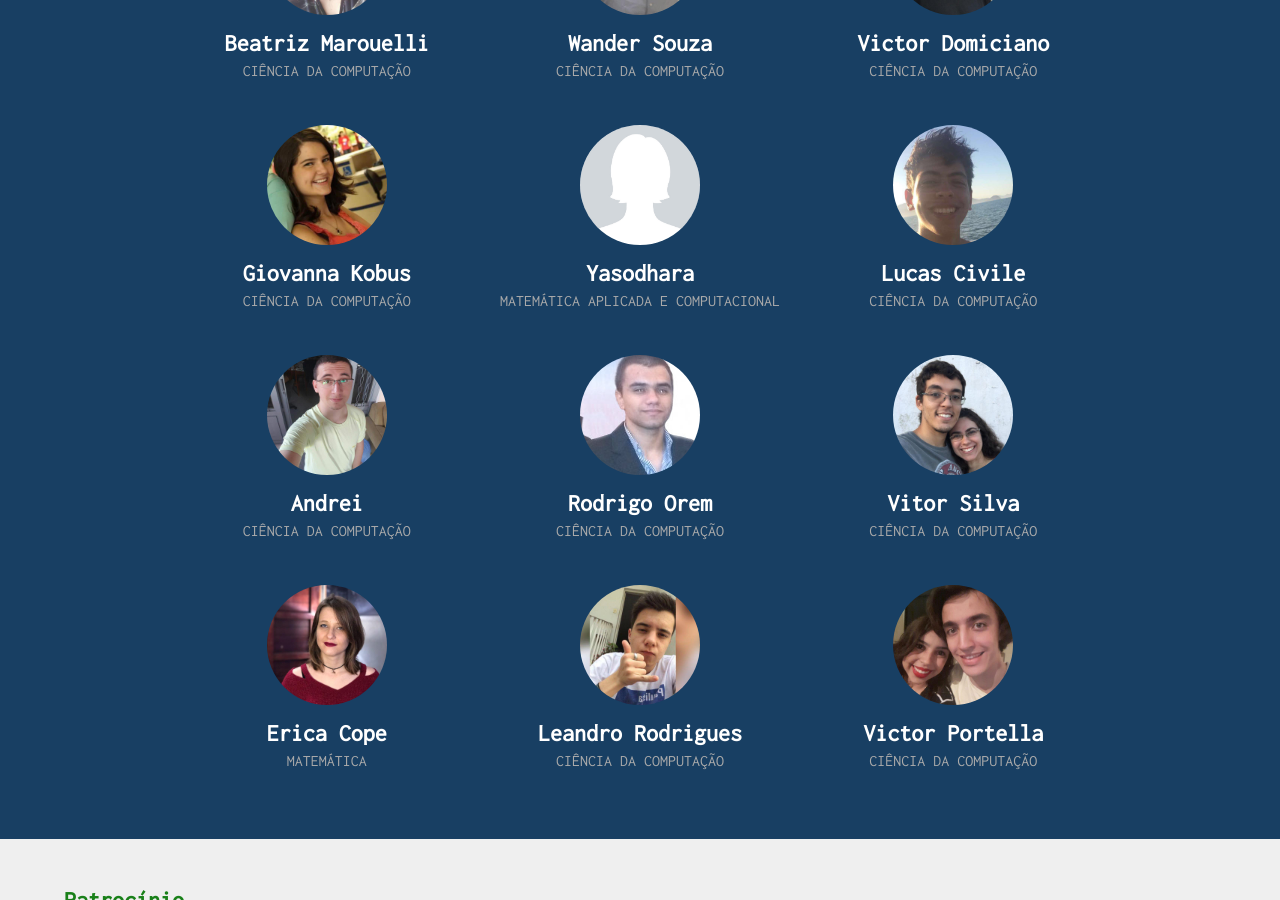
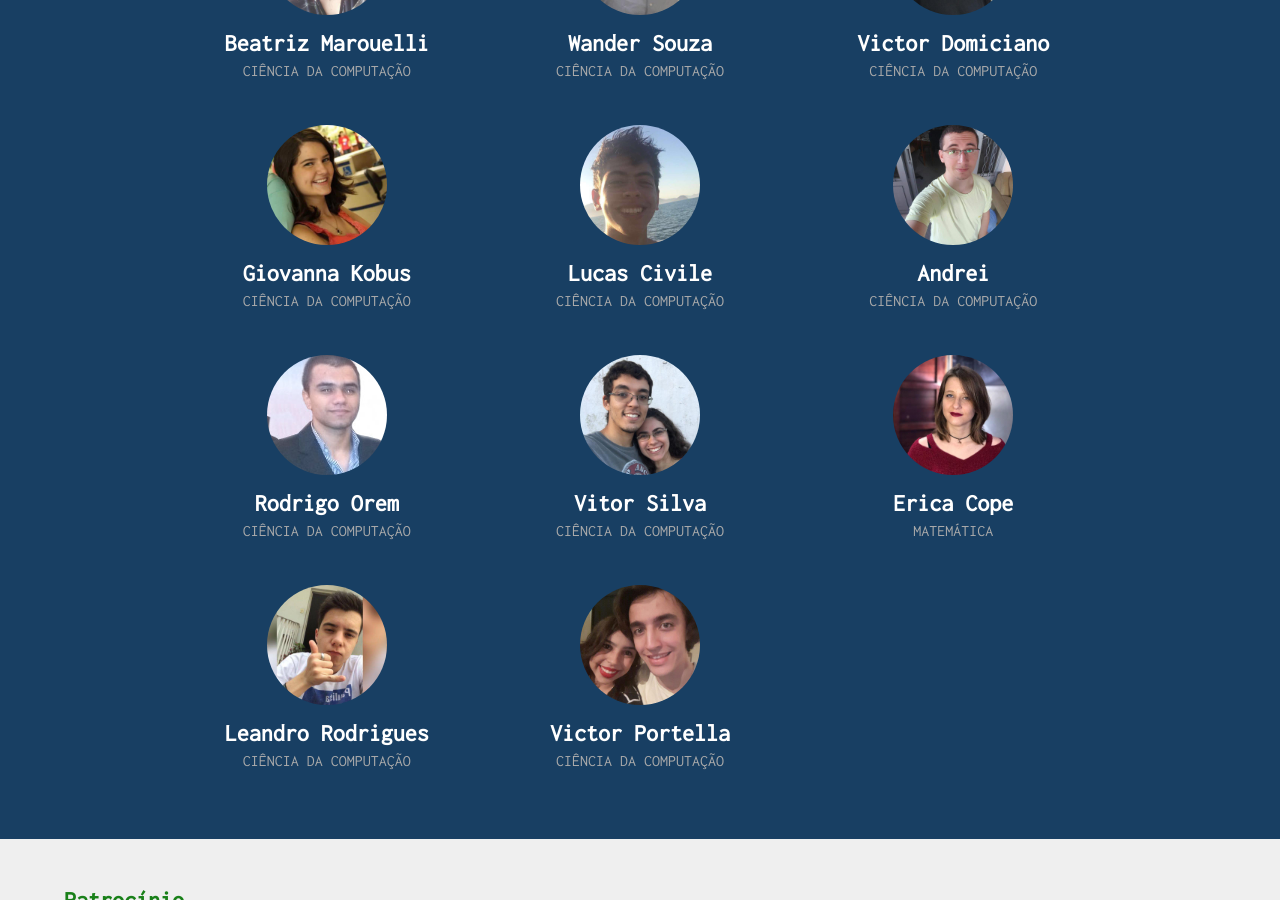
Before and after one commit to SemanaDaComputacao/site, a Jekyll site: the page built from sobre.html, in a window 1280 px wide and 900 px high, scrolled down 795 px. Built offline with Jekyll 4.4.1, drawn with Linux system fonts in a browser that asks for light colours; nearby versions of some CDN libraries.

Commit message:
Atualiza lista de colaboradores

```diff
--- a/_data/team.yaml
+++ b/_data/team.yaml
@@ -39,12 +39,6 @@
   curso: Ciência da Computação
   palestra1: Computação Quântica
   foto: giovanna-kobus.jpg
-
-- nome: Yasodhara
-  cargo:
-  curso: Matemática Aplicada e Computacional
-  palestra1:
-  foto: generic.jpg
 
 - nome: Lucas Civile
   cargo:
```
